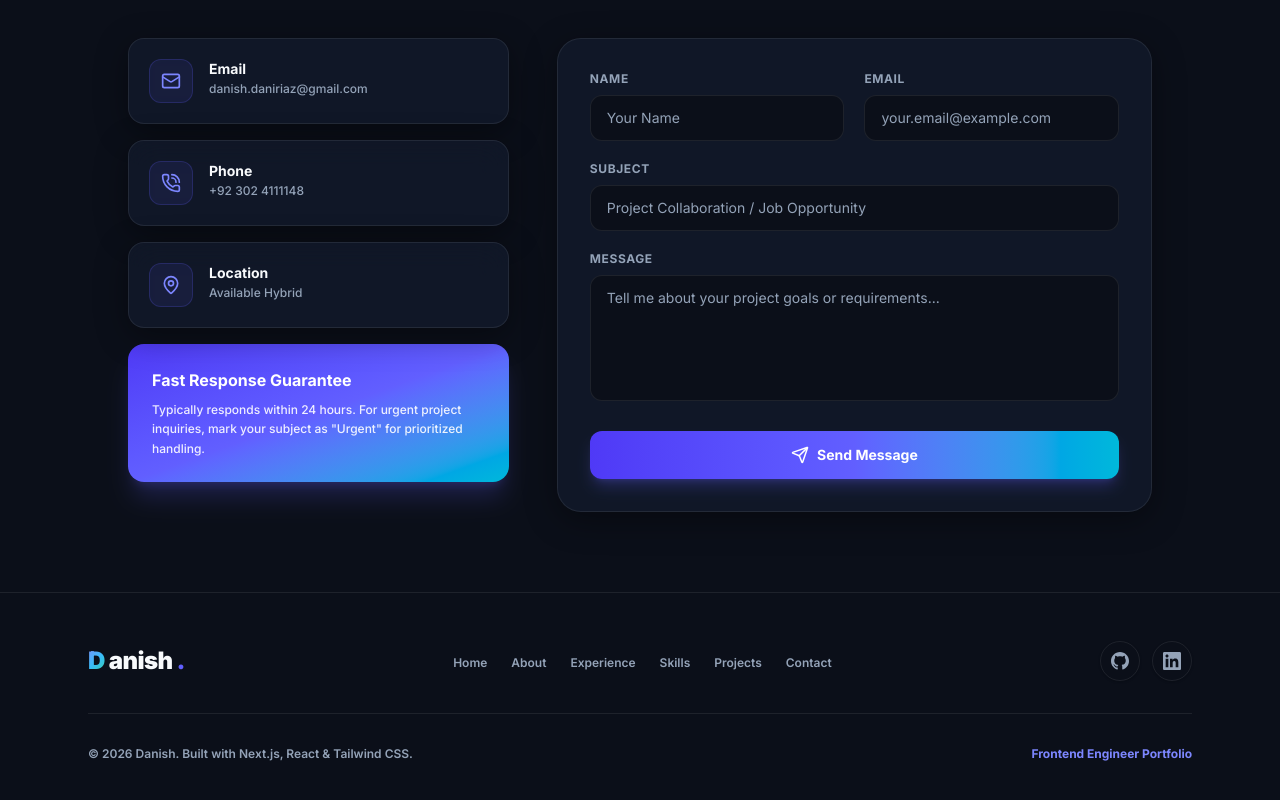
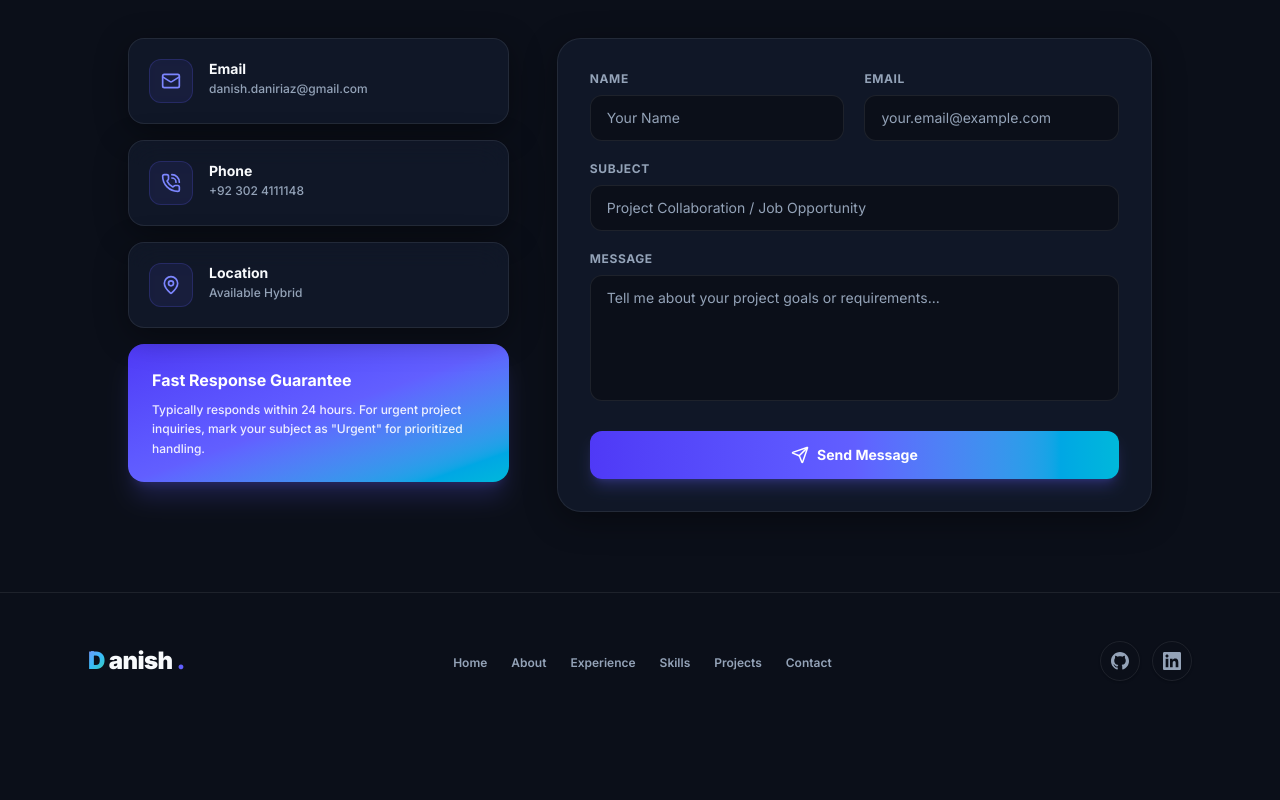
Before and after one commit to danishmeher/Nextportfolio, a Next.js app: page / in a window 1280 px wide. Shown: the part 4890-5690 px from the top of the page. After the commit the page ends 5619 px from the top, so only its background shows below. Built offline with nearby package versions, Linux system fonts and the light colour scheme; no server answers; the database is empty.

Commit message:
Fixing issue

```diff
--- a/src/components/Footer.tsx
+++ b/src/components/Footer.tsx
@@ -87,13 +87,6 @@ export default function Footer() {
               </a>
             </div>
           </div>
-
-          <div className="my-8 h-px bg-[var(--border-color)]" />
-
-          <div className="flex flex-col sm:flex-row items-center justify-between gap-4 text-xs font-semibold text-[var(--text-muted)]">
-            <p>© {new Date().getFullYear()} Danish. Built with Next.js, React & Tailwind CSS.</p>
-            <p className="text-indigo-400 font-bold">Frontend Engineer Portfolio</p>
-          </div>
         </motion.div>
       </div>
     </footer>
```
